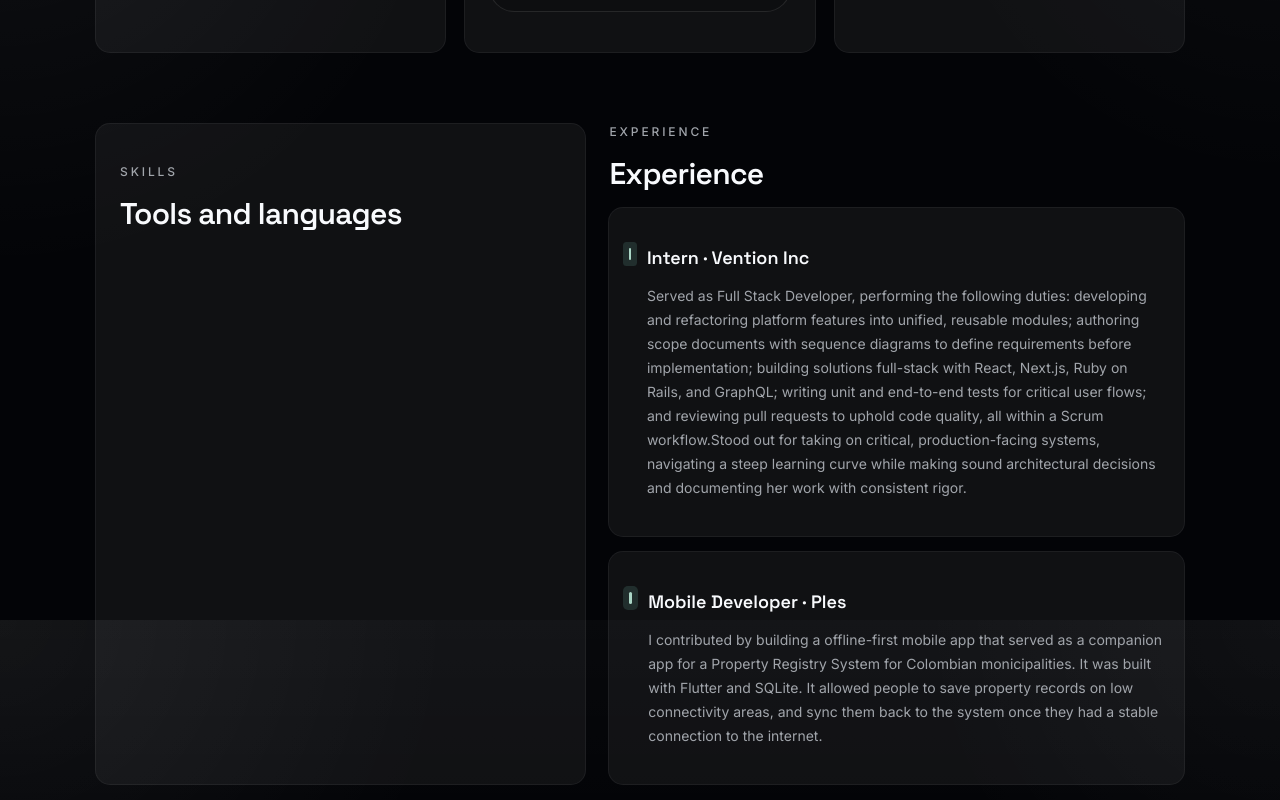
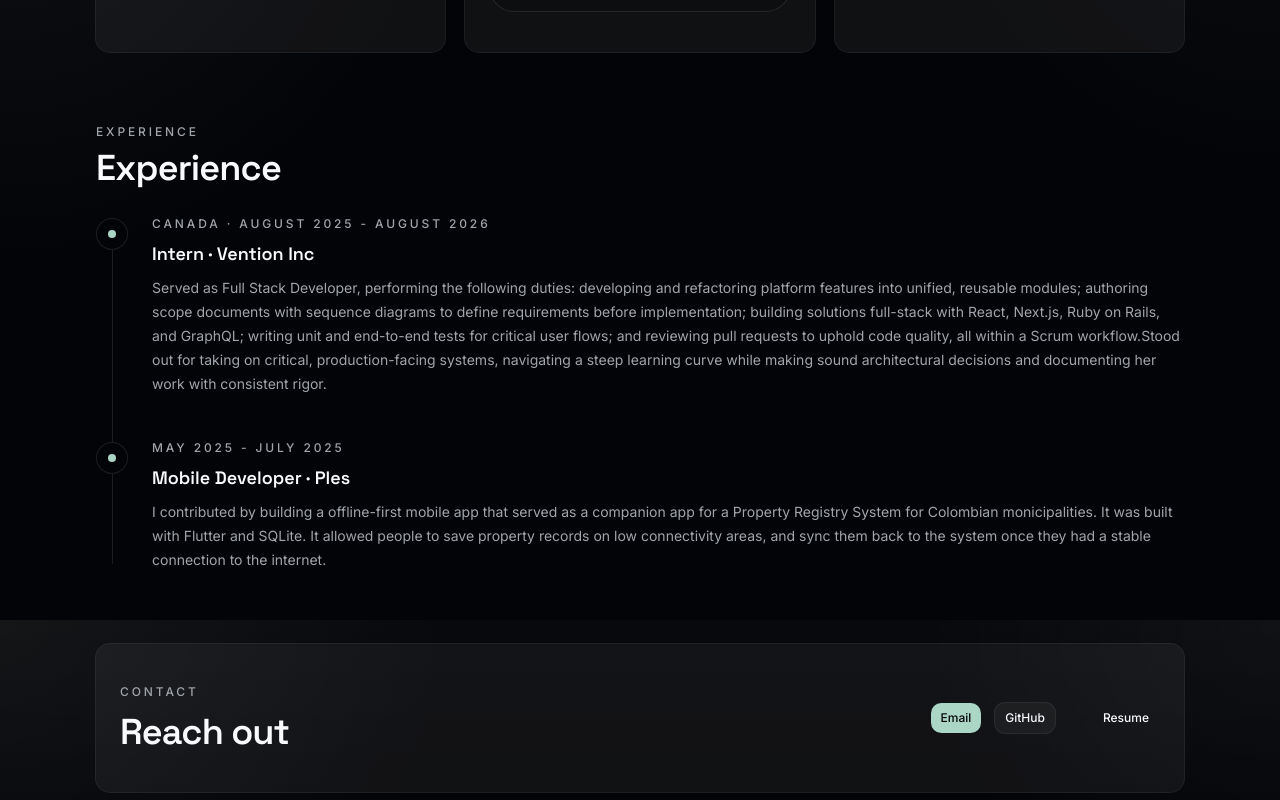
Before and after one commit to Isa-30a/isa-portfolio, a Next.js app: page /en in a window 1280 px wide. Shown: the part 2580-3380 px from the top of the page. Built offline with nearby package versions, Linux system fonts and the light colour scheme; some icons are missing.

Commit message:
update exp section

```diff
--- a/app/[lang]/page.tsx
+++ b/app/[lang]/page.tsx
@@ -380,46 +380,34 @@ export default async function Page({
           </div>
         </section>
 
-        <section
-          id="experience"
-          className="grid gap-6 lg:grid-cols-[0.92fr_1.08fr]"
-        >
-          <Card className="border-white/10 bg-white/5">
-            <CardContent className="space-y-4 p-6">
-              <p className="text-xs font-medium tracking-[0.24em] text-muted-foreground uppercase">
-                {content.skills.eyebrow}
-              </p>
-              <h2 className="font-heading text-3xl font-semibold tracking-tight text-foreground">
-                {content.skills.title}
-              </h2>
-              {content.skills.description ? (
-                <p className="text-sm leading-6 text-muted-foreground">
-                  {content.skills.description}
-                </p>
-              ) : null}
-            </CardContent>
-          </Card>
-
-          <div className="space-y-4">
+        <section id="experience" className="space-y-6">
+          <div className="flex flex-col gap-3 sm:flex-row sm:items-end sm:justify-between">
+            <div>
               <p className="text-xs font-medium tracking-[0.24em] text-muted-foreground uppercase">
                 {content.experience.eyebrow}
               </p>
-            <div className="space-y-3">
-              <h2 className="font-heading text-3xl font-semibold tracking-tight text-foreground">
+              <h2 className="mt-2 font-heading text-3xl font-semibold tracking-tight text-foreground sm:text-4xl">
                 {content.experience.title}
               </h2>
+            </div>
             {content.experience.description ? (
-                <p className="max-w-2xl text-sm leading-6 text-muted-foreground">
+              <p className="max-w-xl text-sm leading-6 text-muted-foreground">
                 {content.experience.description}
               </p>
             ) : null}
           </div>
-            <div className="space-y-4">
+
+          <div className="relative space-y-0">
+            <div className="absolute left-4 top-2 bottom-2 w-px bg-white/10" />
             {resumeData.experience.map((item) => (
-                <Card key={item.title} className="border-white/10 bg-white/5">
-                  <CardContent className="flex gap-4 p-5">
-                    <div className="mt-1 h-3 w-3 rounded-full bg-primary shadow-[0_0_0_6px_rgba(125,211,192,0.15)]" />
-                    <div className="space-y-3">
+              <div key={item.title} className="relative flex gap-6 pb-10 last:pb-0">
+                <div className="relative z-10 mt-1.5 flex size-8 items-center justify-center rounded-full border border-white/10 bg-background">
+                  <div className="size-2 rounded-full bg-primary" />
+                </div>
+                <div className="flex-1 space-y-2 pt-1">
+                  <p className="text-xs font-medium tracking-[0.24em] text-muted-foreground uppercase">
+                    {item.meta}
+                  </p>
                   <p className="font-heading text-lg font-semibold text-foreground">
                     {item.title}
                   </p>
@@ -427,10 +415,8 @@ export default async function Page({
                     {item.detail}
                   </p>
                 </div>
-                  </CardContent>
-                </Card>
+              </div>
             ))}
-            </div>
           </div>
         </section>
 
```
Lines whose indentation alone changed are shown as unchanged.
